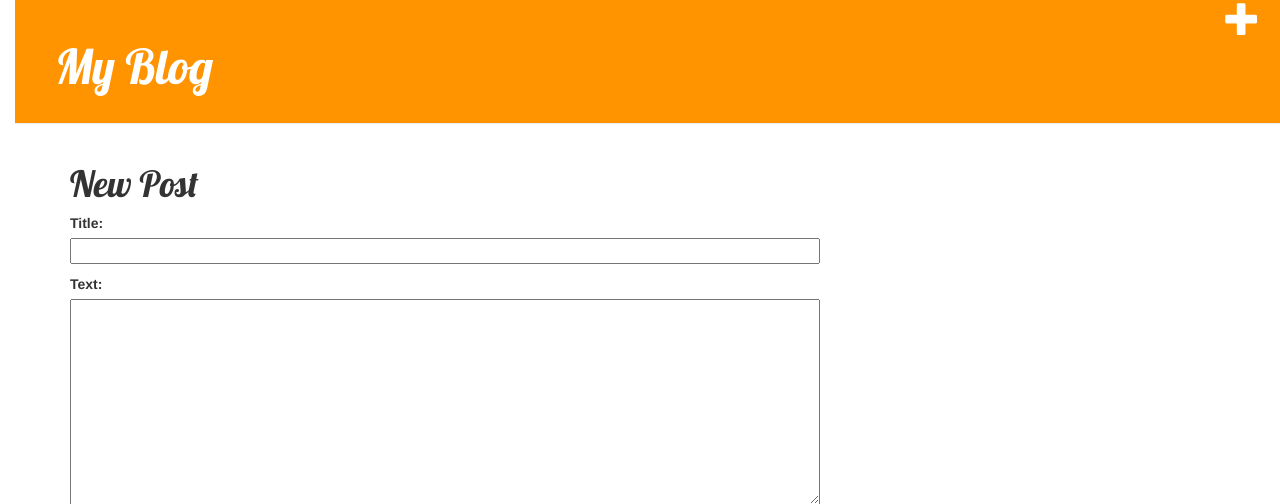
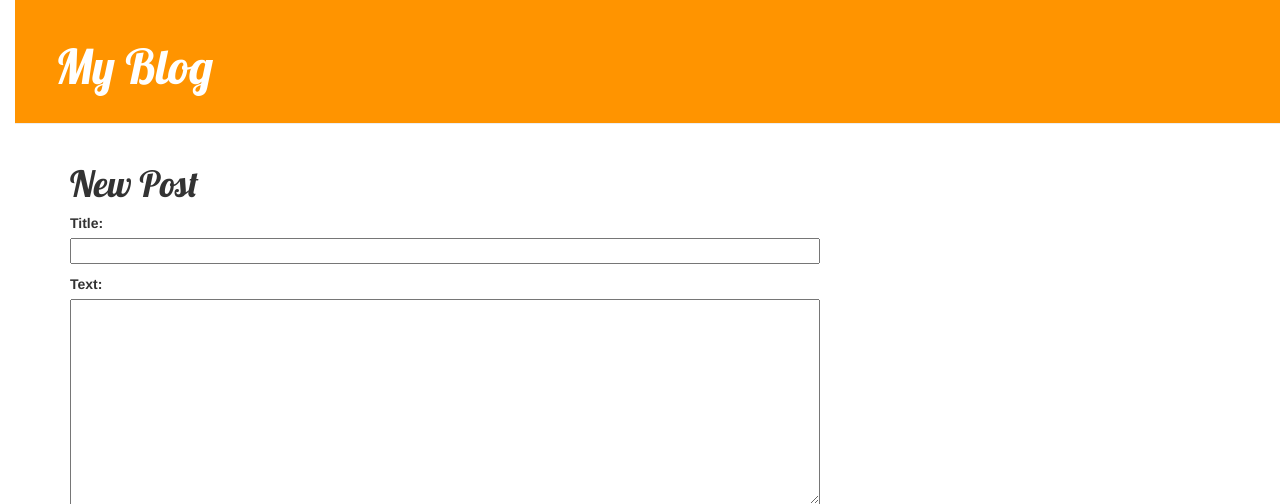
Before and after one commit to chulphan/my-first-blog, a Django app: page /post/new/ in a window 1280 px wide. Shown: the top 504 px of the page. Run offline with Django 3.2, Linux system fonts and the light colour scheme; some libraries are stand-ins or nearby versions.

Commit message:
modified add button (2 -> 1)

```diff
--- a/blog/templates/blog/base.html
+++ b/blog/templates/blog/base.html
@@ -9,11 +9,10 @@
     </head>
     <body>
 
-        <a href="{% url 'post_new' %}" class="top-menu"><span class="glyphicon glyphicon-plus"></span></a>
+        {% if user.is_authenticated %}
+             <a href="{% url 'post_new' %}" class="top-menu"><span class="glyphicon glyphicon-plus"></span></a>
+        {% endif %}
         <div class="page-header">
-            {% if user.is_authenticated %}
-                <a class="top-menu"  href="{% url 'post_new' %}"><span class="glyphicon glyphicon-plus"></span></a>
-            {% endif %}
             <h1><a href="/">My Blog</a></h1>
         </div>
         <div class="content container">
```
